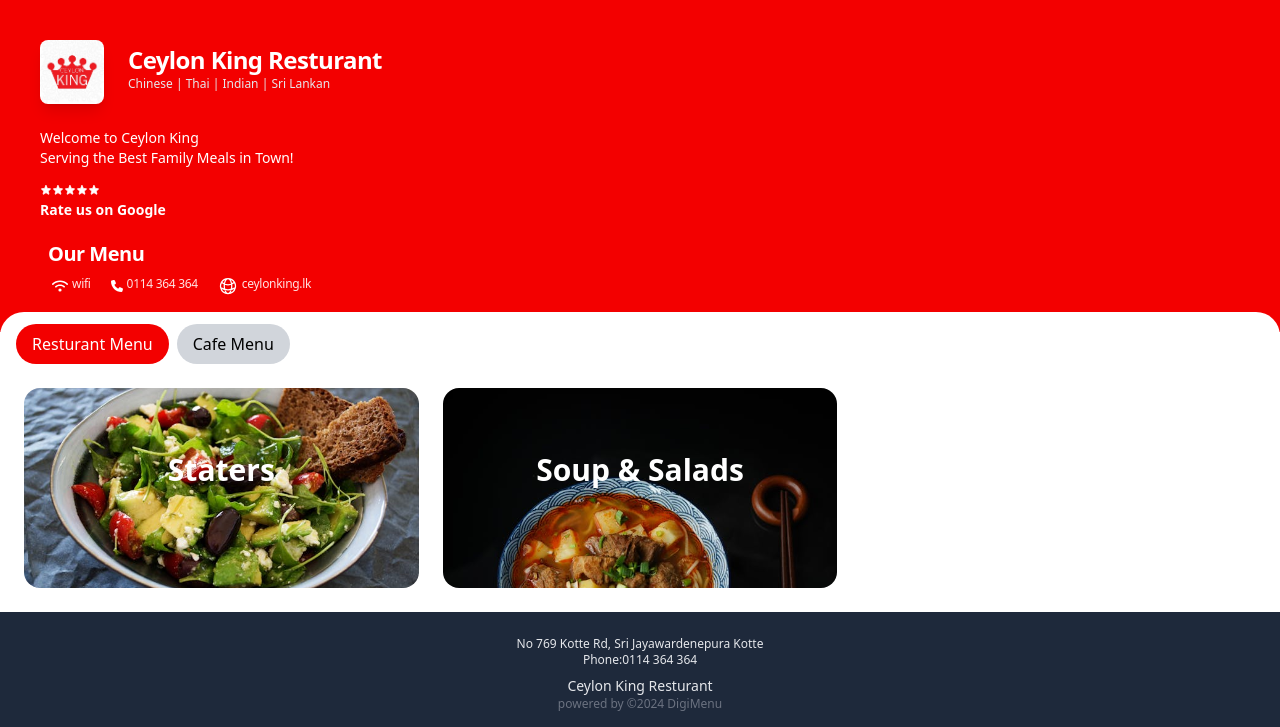
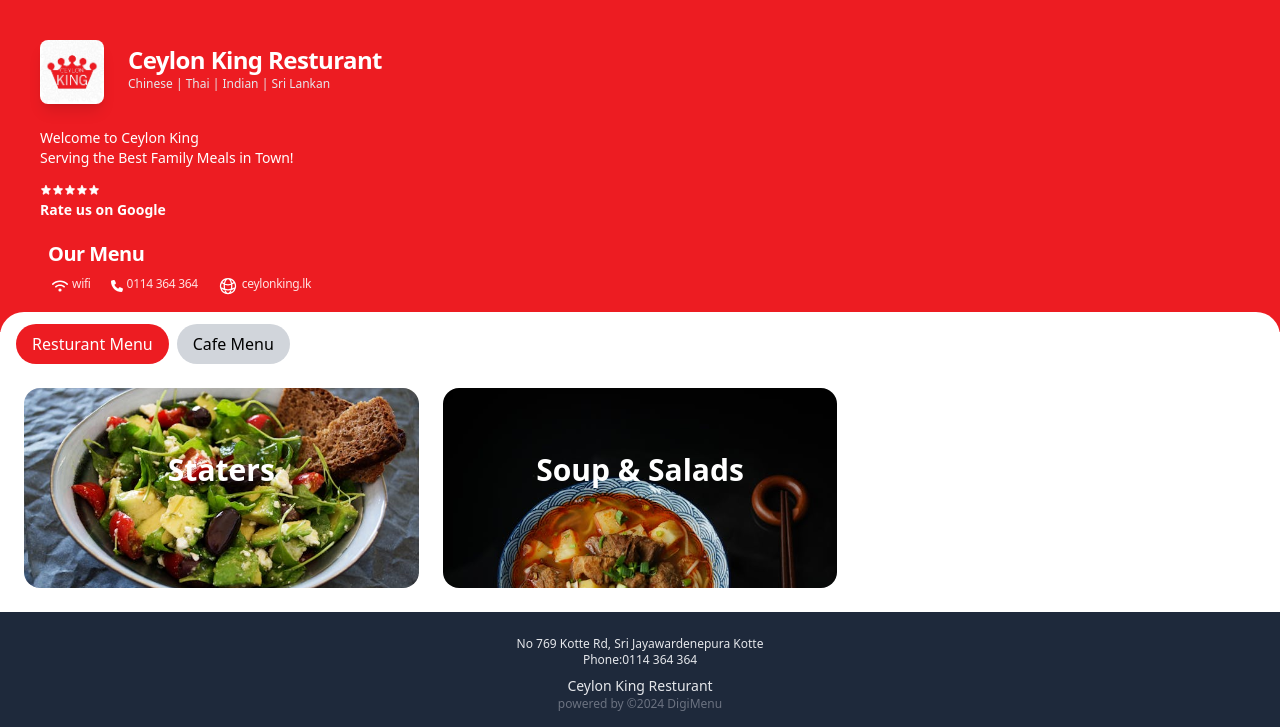
Before and after one commit to coolmotion/ceylon-king, a Django app: page / in a window 1280 px wide. Shown: the top 727 px of the page. Run offline with Django 5.2, Linux system fonts and the light colour scheme; data comes from the database, SQL or seed files in the repository; some libraries are stand-ins or nearby versions.

Commit message:
chaneg colours

```diff
--- a/cafe/templates/cafe.html
+++ b/cafe/templates/cafe.html
@@ -4,7 +4,7 @@
   <div class="mt-3">
     <div class="flex justify-start mx-3 ">
       <a  href="{% url 'resturant' %}" class="bg-gray-300 text-black px-4 py-2 mx-1 rounded-3xl" >Resturant Menu</a>
-      <a  href="{% url 'cafe' %}"class="text-white px-4 py-2 mx-1 rounded-3xl" style="background-color: #F30000;">Cafe Menu</a>
+      <a  href="{% url 'cafe' %}"class="text-white px-4 py-2 mx-1 rounded-3xl" style="background-color: #ED1C22;">Cafe Menu</a>
     </div>
   </div>
   <div class=" justify-center m-3 ">
--- a/cafe/templates/citem.html
+++ b/cafe/templates/citem.html
@@ -4,7 +4,7 @@
   <div class="mt-3">
     <div class="flex justify-start mx-3 ">
       <a  href="{% url 'resturant' %}" class=" bg-gray-300 px-4 py-2 mx-1 rounded-3xl">Resturant Menu</a>
-      <a  href="{% url 'cafe' %}" class="text-white px-4 py-2 mx-1 rounded-3xl" style="background-color: #F30000;">Cafe Menu</a>
+      <a  href="{% url 'cafe' %}" class="text-white px-4 py-2 mx-1 rounded-3xl" style="background-color: #ED1C22;">Cafe Menu</a>
     </div>
   </div>
   <div class=" justify-center m-3 ">
--- a/resturant/templates/item.html
+++ b/resturant/templates/item.html
@@ -3,7 +3,7 @@
 <div class="rounded-3xl bg-white mt-3 flex flex-col justify-center w-full " style="margin-top: -20px;">
   <div class="mt-3">
     <div class="flex justify-start mx-3 ">
-      <a  href="{% url 'resturant' %}" class=" text-white px-4 py-2 mx-1 rounded-3xl" style="background-color: #F30000;">Resturant Menu</a>
+      <a  href="{% url 'resturant' %}" class=" text-white px-4 py-2 mx-1 rounded-3xl" style="background-color: #ED1C22;">Resturant Menu</a>
       <a  href="{% url 'cafe' %}" class=" bg-gray-300 px-4 py-2 mx-1 rounded-3xl">Cafe Menu</a>
     </div>
   </div>
--- a/resturant/templates/resturant.html
+++ b/resturant/templates/resturant.html
@@ -7,7 +7,7 @@
 <div class="rounded-3xl bg-white mt-3 flex flex-col justify-center w-full " style="margin-top: -20px;">
   <div class="mt-3">
     <div class="flex justify-start mx-3 ">
-      <a  href="{% url 'resturant' %}" class="text-white px-4 py-2 mx-1 rounded-3xl" style="background-color: #F30000;" >Resturant Menu</a>
+      <a  href="{% url 'resturant' %}" class="text-white px-4 py-2 mx-1 rounded-3xl" style="background-color: #ED1C22;" >Resturant Menu</a>
       <a  href="{% url 'cafe' %}" class="bg-gray-300 px-4 py-2 mx-1 rounded-3xl" >Cafe Menu</a>
     </div>
   </div>
--- a/web/templates/header.html
+++ b/web/templates/header.html
@@ -1,5 +1,5 @@
 {% load static %}
-<div class=" pt-2 p-6 flex flex-col " style="background-color: #F30000;" >
+<div class=" pt-2 p-6 flex flex-col " style="background-color: #ED1C22;" >
     <div class="lg:mx-2">
       <div class="mx-2">
         <div class="flex mt-3">
--- a/web/templates/index.html
+++ b/web/templates/index.html
@@ -5,13 +5,13 @@
 {% endblock %}
 
 {% block content %}
-<div class="splash-screen" style="background-color: #F30000;">
+<div class="splash-screen" style="background-color: #ED1C22;">
     <img src="{% static 'img/logo.jpeg' %}" alt="Logo" class="logo w-24 rounded-lg">
   </div>
   <div class="rounded-3xl bg-white mt-3 flex flex-col justify-center w-full " style="margin-top: -20px;">
     <div class="mt-3">
       <div class="flex justify-start mx-3 ">
-        <a  href="{% url 'resturant' %}" class="text-white px-4 py-2 mx-1 rounded-3xl" style="background-color: #F30000;">Resturant Menu</a>
+        <a  href="{% url 'resturant' %}" class="text-white px-4 py-2 mx-1 rounded-3xl" style="background-color: #ED1C22;">Resturant Menu</a>
         <a  href="{% url 'cafe' %}" class="bg-gray-300 text-black px-4 py-2 mx-1 rounded-3xl" >Cafe Menu</a>
       </div>
     </div>
```
